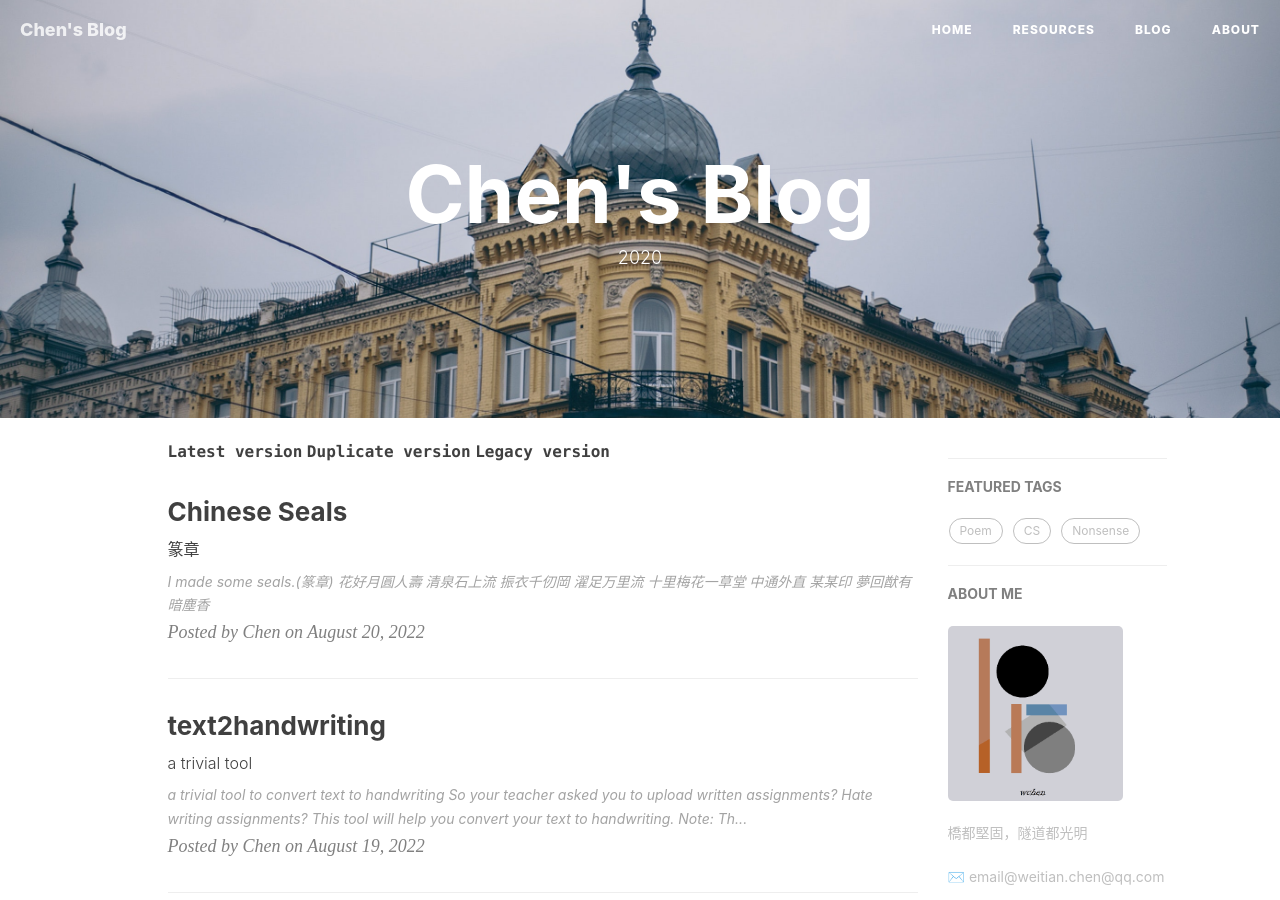
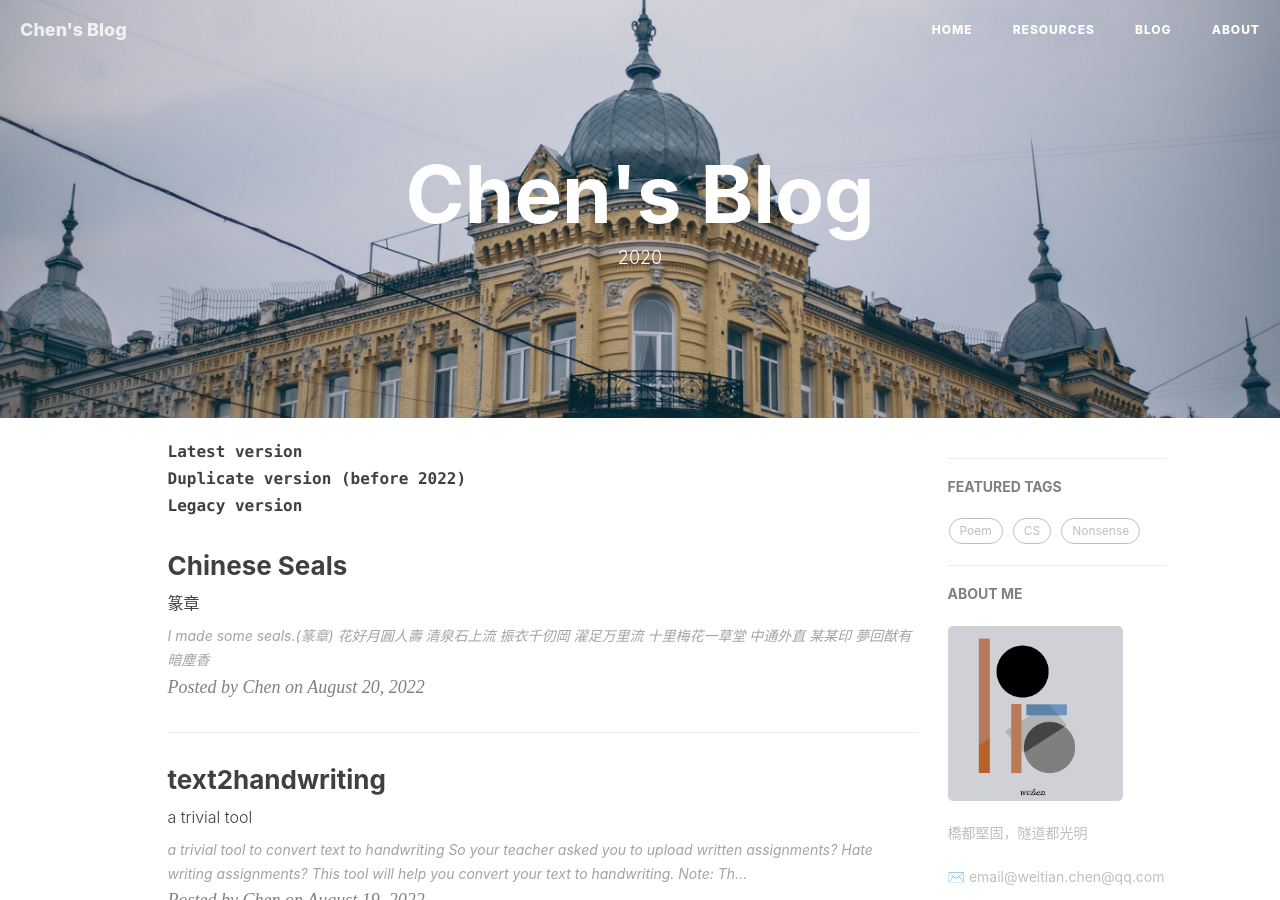
Before and after one commit to w20chen/w20chen.github.io, a Jekyll site: the page built from index.html, in a window 1280 px wide and 900 px high. Built offline with Jekyll 4.4.1, drawn with Linux system fonts in a browser that asks for light colours; nearby versions of some CDN libraries; the list of posts is cut into pages by our own code; comment, search, counter and statistics services are not loaded.

Commit message:
initial commit

```diff
--- a/index.html
+++ b/index.html
@@ -3,9 +3,9 @@
 description: "2020"
 ---
 
-<font face=consolas><strong><a href="https://w20chen.github.io">Latest version</a></strong></font>
-<font face=consolas><strong><a href="https://wchen0.github.io">Duplicate version</a></strong></font>
-<font face=consolas><strong><a href="https://moyesolntse.github.io">Legacy version</a></strong></font>
+<font face=consolas><strong><a href="https://w20chen.github.io">Latest version</a></strong></font><br>
+<font face=consolas><strong><a href="https://wchen0.github.io">Duplicate version (before 2022)</a></strong></font><br>
+<font face=consolas><strong><a href="https://moyesolntse.github.io">Legacy version</a></strong></font><br>
 
 {% for post in paginator.posts %}
 <div class="post-preview">
```
